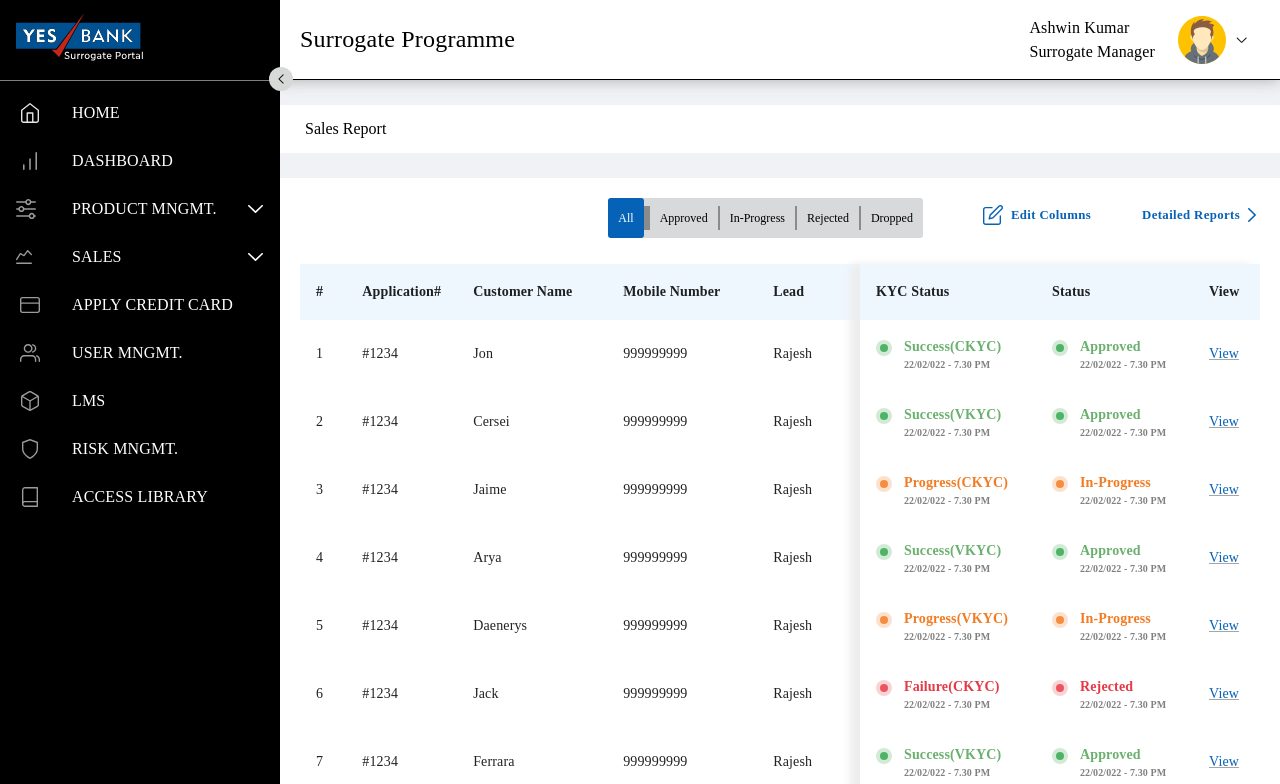
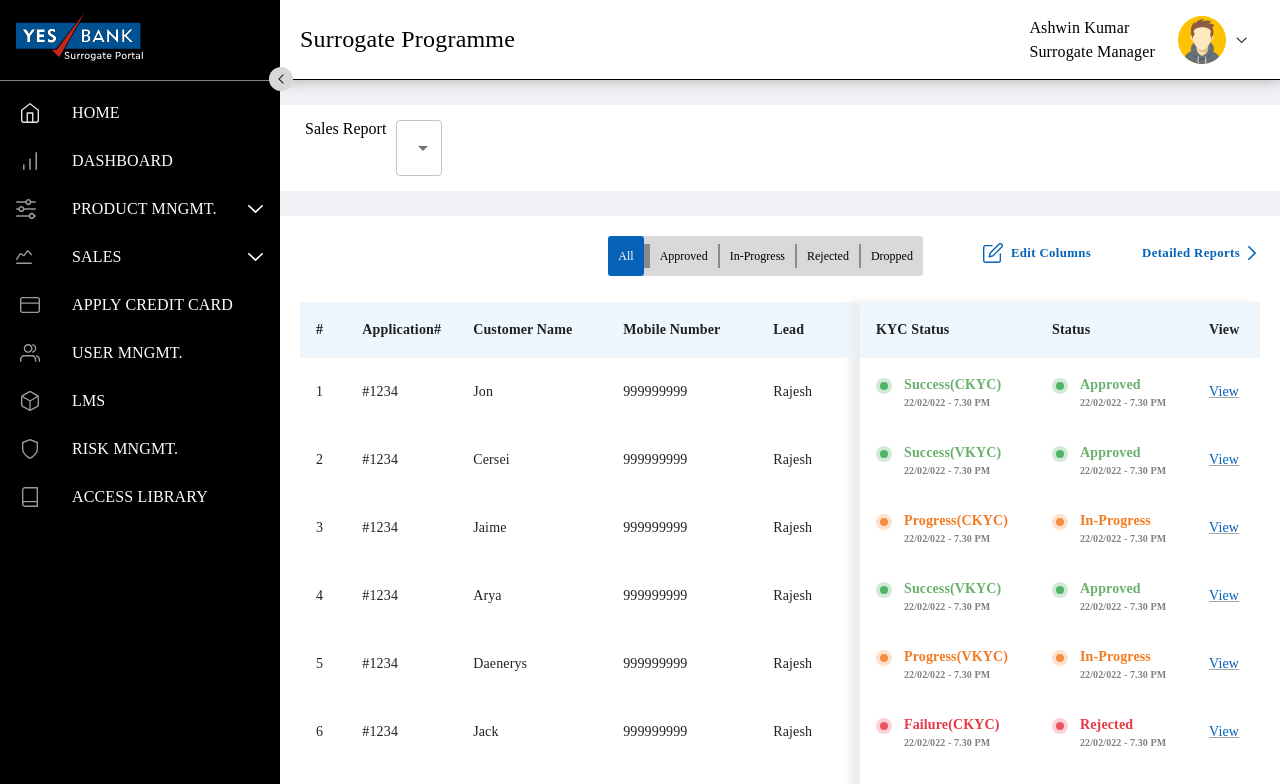
Before and after one commit to Vinith253/surrogate_fe_react, a React (Create React App) app: page /sales/salesReport in a window 1280 px wide. Shown: the top 784 px of the page. Built offline with nearby package versions, Linux system fonts and the light colour scheme; a web font is replaced by a local one.

Commit message:
latest pull from main

```diff
--- a/src/components/commonComponent/Filters/currentDay.tsx
+++ b/src/components/commonComponent/Filters/state.tsx
@@ -5,7 +5,7 @@ import Select from '@mui/material/Select';
 function CurrentDayFilter() {
   return (
     <div className="filters-styles">
-      <div className="current-day-filter">
+      <div className="state-filter">
         <Select
           value={1}
           //   onChange={handleChange}
--- a/src/components/commonComponent/Filters/style.scss
+++ b/src/components/commonComponent/Filters/style.scss
@@ -1,5 +1,5 @@
 .filters-styles {
-  .current-day-filter {
+  .state-filter {
     margin: 0px 10px;
 
     .css-q794d3-MuiInputBase-root-MuiOutlinedInput-root-MuiSelect-root {
--- a/src/pages/sales/salesReport/index.tsx
+++ b/src/pages/sales/salesReport/index.tsx
@@ -6,14 +6,14 @@ import {
   salesDashboardList,
   statusRowHeading,
 } from './../dashboard/dashboard.const';
-import CurrentDayFilter from '../../../components/commonComponent/Filters/currentDay';
+import StateFilter from '../../../components/commonComponent/Filters/state';
 
 function SalesReportList() {
   return (
     <div className="sales-report-list">
       <div className="filters-container">
         <div>Sales Report</div>
-        {/* <CurrentDayFilter /> */}
+        <StateFilter />
       </div>
       <TableComp
         viewPath="/sales/salesReportDetails"
```
